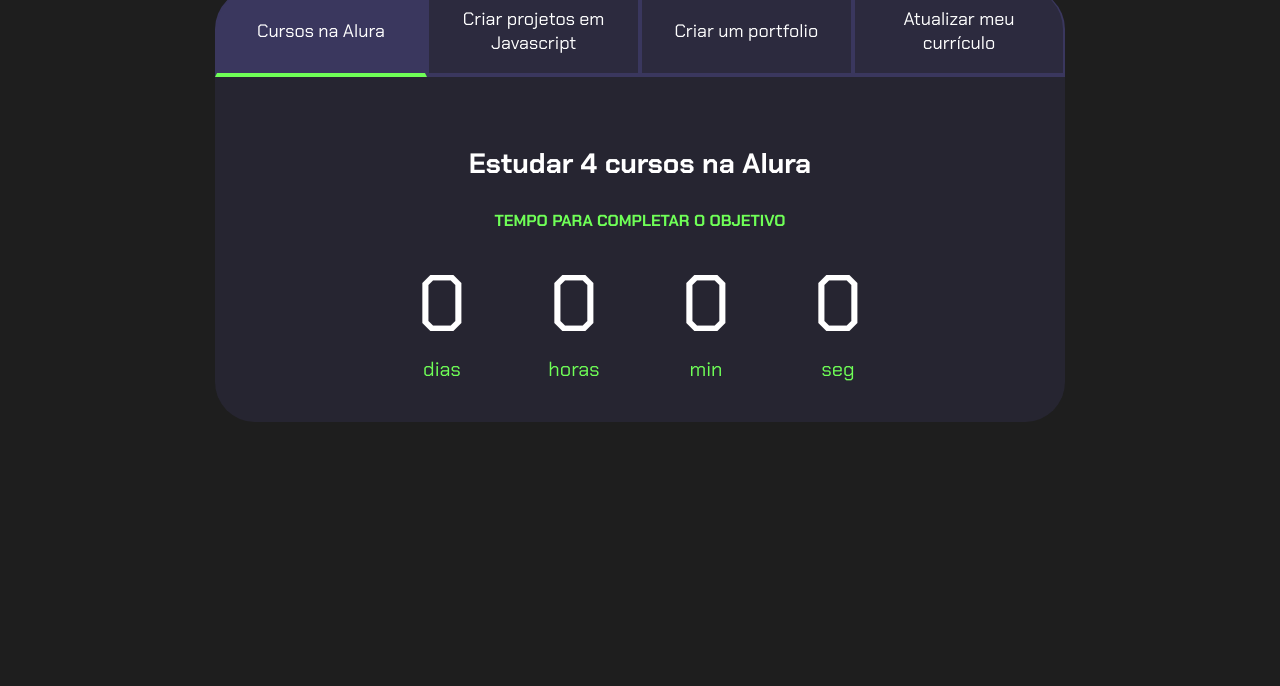
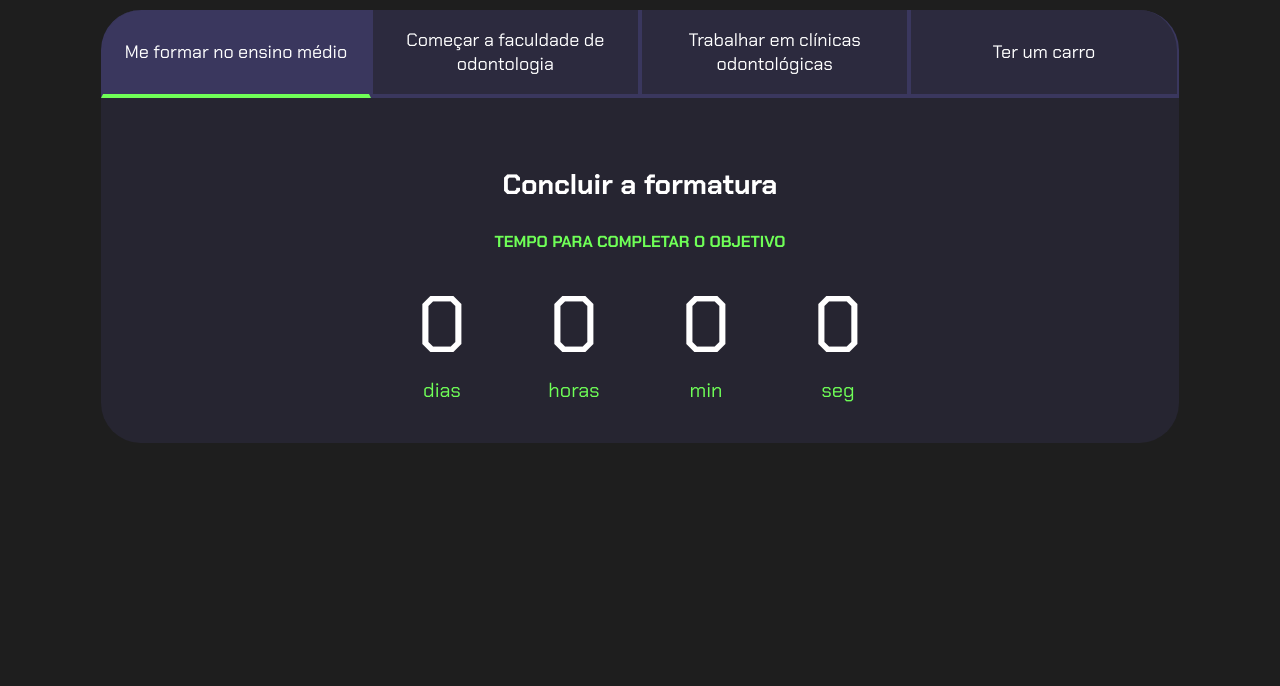
Before and after one commit to tatyzin29/javascript-projetos-de-vida, a plain HTML site: page index.html in a window 1280 px wide. Shown: the part 114-800 px from the top of the page. Drawn offline with Linux system fonts and the light colour scheme.

Commit message:
atualizações 08/03

```diff
--- a/index.html
+++ b/index.html
@@ -1,5 +1,5 @@
-<!DOCTYPE html>
-<html lang="pt-br">
+
+<!DOCTYPE html>html lang="pt-br">
 
 <head>
     <meta charset="UTF-8">
@@ -13,14 +13,14 @@
         <h2 class="titulo-principal">Meus Objetivos do ano<span>_</span></h2>
         <div class="conteudo">
             <div class="botoes">
-                <button class="botao ativo">Cursos na Alura</button>
-                <button class="botao">Criar projetos em Javascript</button>
-                <button class="botao">Criar um portfolio</button>
-                <button class="botao">Atualizar meu currículo</button>
+                <button class="botao ativo">Me formar no ensino médio</button>
+                <button class="botao">Começar a faculdade de odontologia</button>
+                <button class="botao">Trabalhar em clínicas odontológicas</button>
+                <button class="botao">Ter um carro</button>
             </div>
             <div class="abas-textos">
                 <div class="aba-conteudo ativo">
-                    <h3 class="aba-conteudo-titulo-principal">Estudar 4 cursos na Alura</h3>
+                    <h3 class="aba-conteudo-titulo-principal">Concluir a formatura</h3>
                     <h4 class="aba-conteudo-titulo-secundario">Tempo para completar o objetivo</h4>
                     <div class="contador">
                         <div class="contador-digito">
@@ -42,7 +42,7 @@
                     </div>
                 </div>
                 <div class="aba-conteudo">
-                    <h3 class="aba-conteudo-titulo-principal">Criar 5 projetos em Javascript</h3>
+                    <h3 class="aba-conteudo-titulo-principal">Objetivo 2025</h3>
                     <h4 class="aba-conteudo-titulo-secundario">Tempo para completar o objetivo</h4>
                     <div class="contador">
                         <div class="contador-digito">
@@ -64,7 +64,7 @@
                     </div>
                 </div>
                 <div class="aba-conteudo">
-                    <h3 class="aba-conteudo-titulo-principal">Criar um portfolio com os meus 3 melhores projetos</h3>
+                    <h3 class="aba-conteudo-titulo-principal">Projeto futuro</h3>
                     <h4 class="aba-conteudo-titulo-secundario">Tempo para completar o objetivo</h4>
                     <div class="contador">
                         <div class="contador-digito">
@@ -86,7 +86,7 @@
                     </div>
                 </div>
                 <div class="aba-conteudo">
-                    <h3 class="aba-conteudo-titulo-principal">Atualizar meu curriculo com os certificados da Alura</h3>
+                    <h3 class="aba-conteudo-titulo-principal">Sonho de consumo</h3>
                     <h4 class="aba-conteudo-titulo-secundario">Tempo para completar o objetivo</h4>
                     <div class="contador">
                         <div class="contador-digito">
```
Also changed, not shown: 1 other file.
